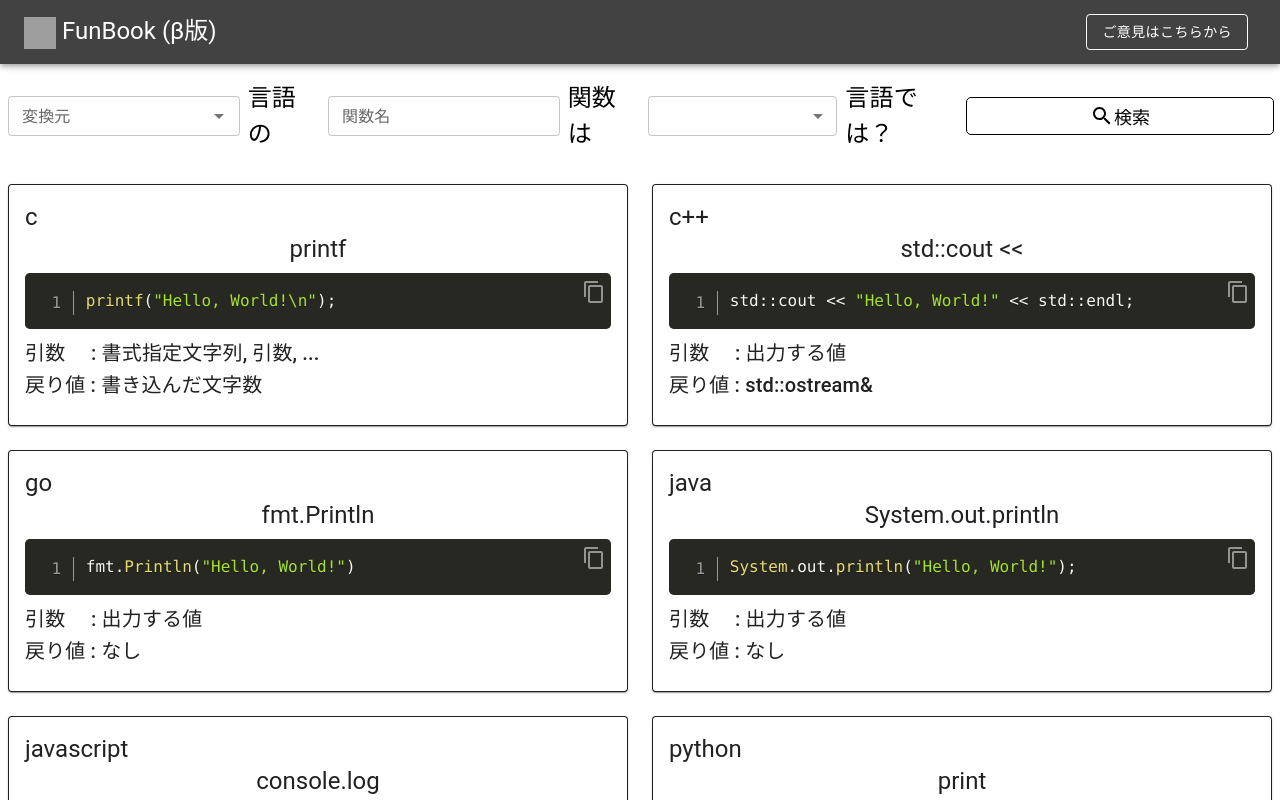
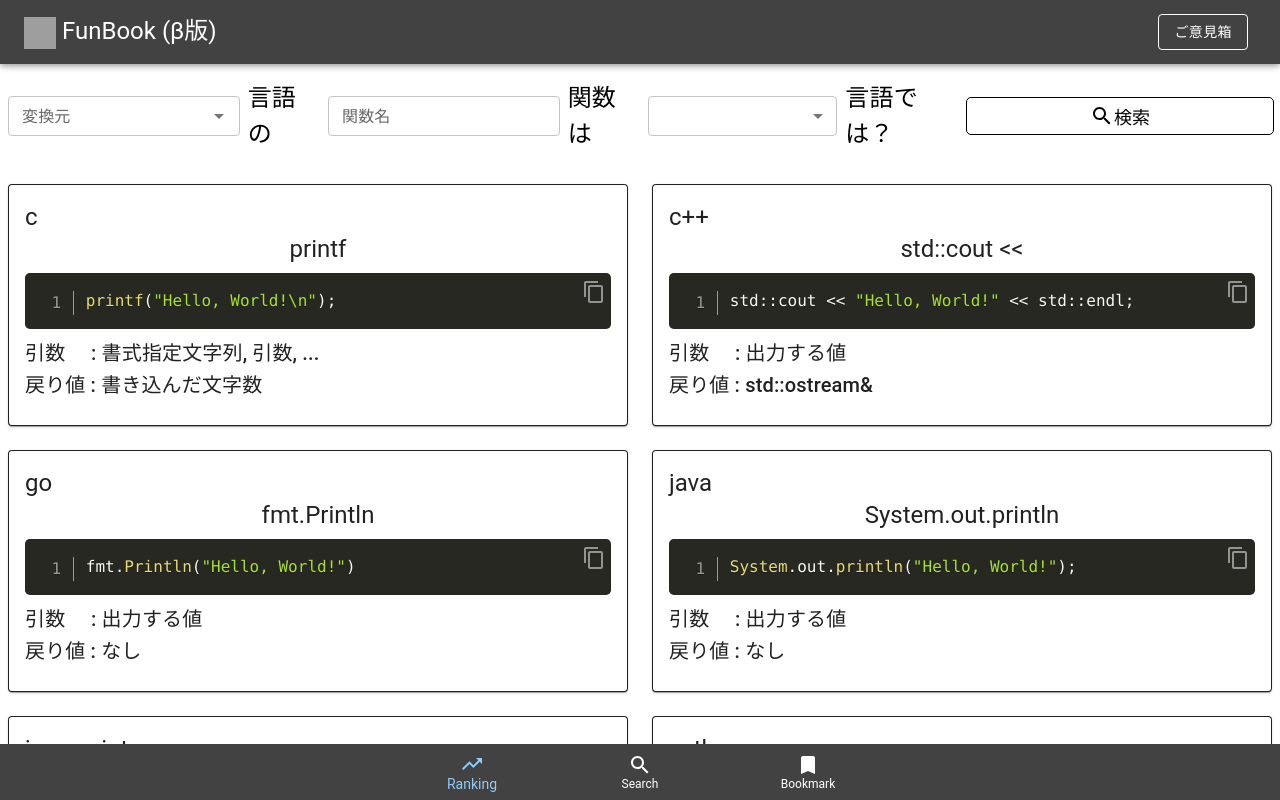
Before and after one commit to yashikota/funbook, a React (Vite) app: page / in a window 1280 px wide. Shown: the top 800 px of the page. Built offline with nearby package versions, Linux system fonts and the light colour scheme; grey boxes are pictures that could not be loaded.

Commit message:
add navbar

```diff
--- a/src/App.tsx
+++ b/src/App.tsx
@@ -1,6 +1,8 @@
 import { Grid, GlobalStyles } from "@mui/material";
 import { MediaCard } from "./components/Card/Card.tsx";
+
 import { Header } from "./components/Header/Header.tsx";
+import Navigation from "./components/Navigation/Navigation.tsx";
 import Search from "./components/Search/Search.tsx";
 
 import { languageState, responseState, resultState } from "./components/Store/State.tsx";
@@ -25,6 +27,9 @@ export default function App() {
     const isLanguageInclude = responses.includes(language);
     const newKeys: string[] = keys.filter(key => key.toLowerCase() !== language.toLowerCase());
 
+    const width = window.innerWidth;
+    const isSmallScreen = width <= 1500;
+
     return (
         <>
             {/* スタイルの初期化 */}
@@ -38,7 +43,7 @@ export default function App() {
 
             {/* カード */}
             <Grid
-                sx={{ mt: "auto", mb: "auto", p: 1 }}
+                sx={{ mt: "auto", mb: "auto", p: 1, pb: 8 }}
                 container
                 direction="row"
                 spacing={3}
@@ -68,6 +73,10 @@ export default function App() {
                         </Grid>
                     )}
             </Grid>
+
+            {/* ナビゲーション */}
+            {isSmallScreen ? <Navigation /> : <></>}
+
         </>
     );
 }
--- a/src/components/Header/Header.tsx
+++ b/src/components/Header/Header.tsx
@@ -1,7 +1,4 @@
 import { Link, Box, AppBar, Toolbar, Typography, Button } from "@mui/material";
-
-// import TrendingUpIcon from "@mui/icons-material/TrendingUp";
-// import BookmarkIcon from "@mui/icons-material/Bookmark";
 
 export const Header = () => {
     return (
@@ -38,24 +35,8 @@ export const Header = () => {
                             target="_blank"
                             rel="noopener noreferrer"
                         >
-                            ご意見はこちらから
+                            ご意見箱
                         </Button>
-
-                        {/* ランキングボタン */}
-                        {/* <IconButton
-                            sx={{ color: "white", mr: 1 }}
-                            aria-label="ranking"
-                        >
-                            <TrendingUpIcon />
-                        </IconButton> */}
-
-                        {/* ブックマークボタン */}
-                        {/* <IconButton
-                            sx={{ color: "white" }}
-                            aria-label="bookmark"
-                        >
-                            <BookmarkIcon />
-                        </IconButton> */}
 
                     </Toolbar>
                 </AppBar>
--- /dev/null
+++ b/src/components/Navigation/Navigation.tsx
@@ -0,0 +1,48 @@
+import { useState } from "react";
+import { Box, BottomNavigation, BottomNavigationAction } from "@mui/material";
+
+import TrendingUpIcon from "@mui/icons-material/TrendingUp";
+import SearchIcon from "@mui/icons-material/Search";
+import BookmarkIcon from "@mui/icons-material/Bookmark";
+
+export default function Navigation() {
+    const [value, setValue] = useState(0);
+
+    return (
+        <Box sx={{ width: "auto", position: "fixed", bottom: 0, left: 0, right: 0, flexGrow: 1 }}>
+            <BottomNavigation
+                showLabels
+                value={value}
+                onChange={(event, newValue) => {
+                    setValue(newValue);
+                }}
+                sx={{ backgroundColor: "#424242" }}
+            >
+                <BottomNavigationAction
+                    label="Ranking"
+                    icon={<TrendingUpIcon />}
+                    sx={{
+                        color: "#fff",
+                        "&.Mui-selected": { color: "#90caf9" }
+                    }}
+                />
+                <BottomNavigationAction
+                    label="Search"
+                    icon={<SearchIcon />}
+                    sx={{
+                        color: "#fff",
+                        "&.Mui-selected": { color: "#90caf9" }
+                    }}
+                />
+                <BottomNavigationAction
+                    label="Bookmark"
+                    icon={<BookmarkIcon />}
+                    sx={{
+                        color: "#fff",
+                        "&.Mui-selected": { color: "#90caf9" }
+                    }}
+                />
+            </BottomNavigation>
+        </Box>
+    );
+}
```
Also changed, not shown: src/components/Buttons/Bookmark.tsx (renamed from src/components/Buttons/BookMark.tsx, +4 -4 lines).
